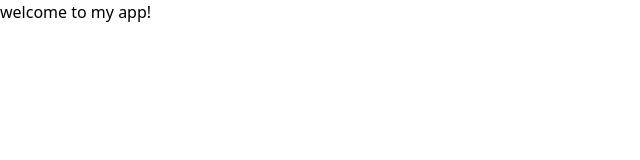
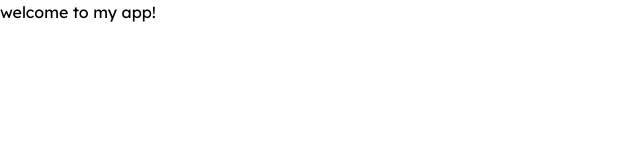
Before and after one commit to thel3onardo/dacxi-technical-test, a Vue app: page / in a window 1280 px wide. Shown: the top 160 px of the page, without its empty margins (0-640 px from the left). Built offline with nearby package versions, Linux system fonts and the light colour scheme.

Commit message:
chore: setup project font families

```diff
--- a/package.json
+++ b/package.json
@@ -13,6 +13,8 @@
     "format": "prettier --write src/"
   },
   "dependencies": {
+    "@fontsource/dm-sans": "^5.0.20",
+    "@fontsource/lexend": "^5.0.19",
     "pinia": "^2.1.7",
     "vue": "^3.4.21",
     "vue-router": "^4.3.0"
--- a/tailwind.config.ts
+++ b/tailwind.config.ts
@@ -1,4 +1,5 @@
 import { Config } from 'tailwindcss'
+import defaultTheme from 'tailwindcss/defaultTheme'
 
 export default {
   purge: ['./index.html', './src/**/*.{vue,js,ts,jsx,tsx}'],
@@ -10,6 +11,10 @@ export default {
         primary: '#AA69FF',
         light: '#e0e0e0',
         surface: '#000005'
+      },
+      fontFamily: {
+        sans: ['Lexend', ...defaultTheme.fontFamily.sans],
+        'dm-sans': ['DM Sans', 'sans-serif']
       }
     }
   },
```
Also changed, not shown: src/main.ts (+8 -0 lines), 1 other file (tests, documents, lock files or other folders).
